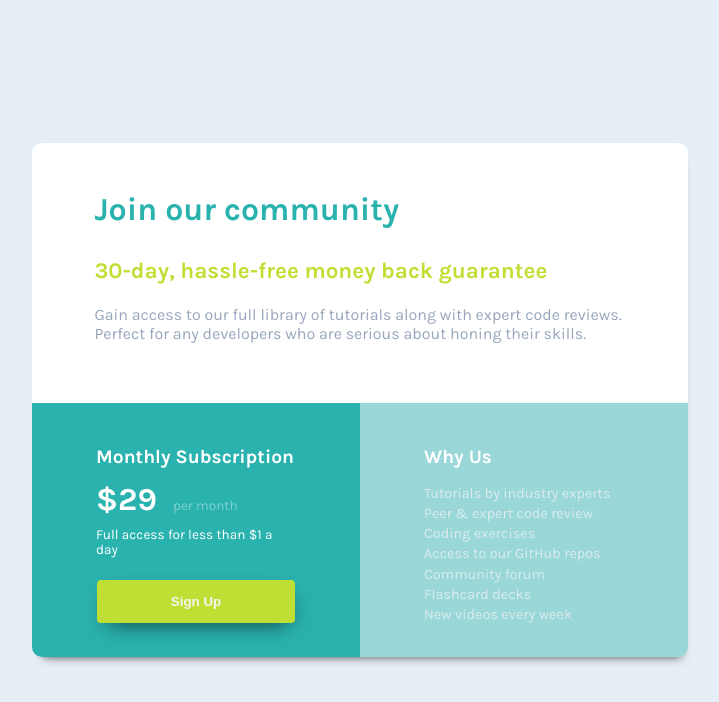
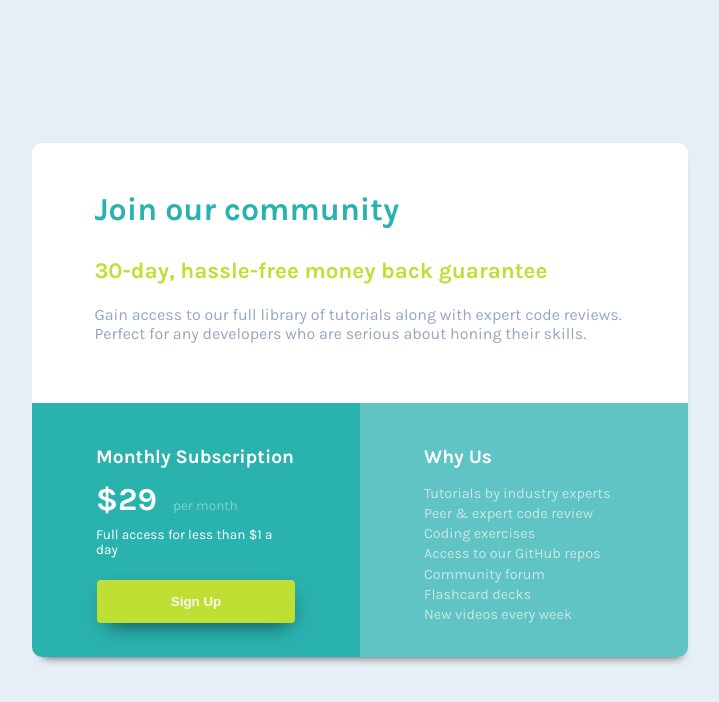
Before and after one commit to b-l-u-e/single-price-component, a plain HTML site: page index.html in a window 1280 px wide. Shown: the whole page, without its empty margins (280-999 px from the left). Drawn offline with Linux system fonts and the light colour scheme.

Commit message:
updating css

```diff
--- a/style.css
+++ b/style.css
@@ -121,7 +121,7 @@ body {
   padding: 1.8rem 2rem;
   margin: 0;
   flex: 1;
-  background-color: rgba(42, 178, 175, 0.4);
+  background-color: rgba(42, 178, 175, 0.7);
 }
 
 .main .section .section-two ul {
```
